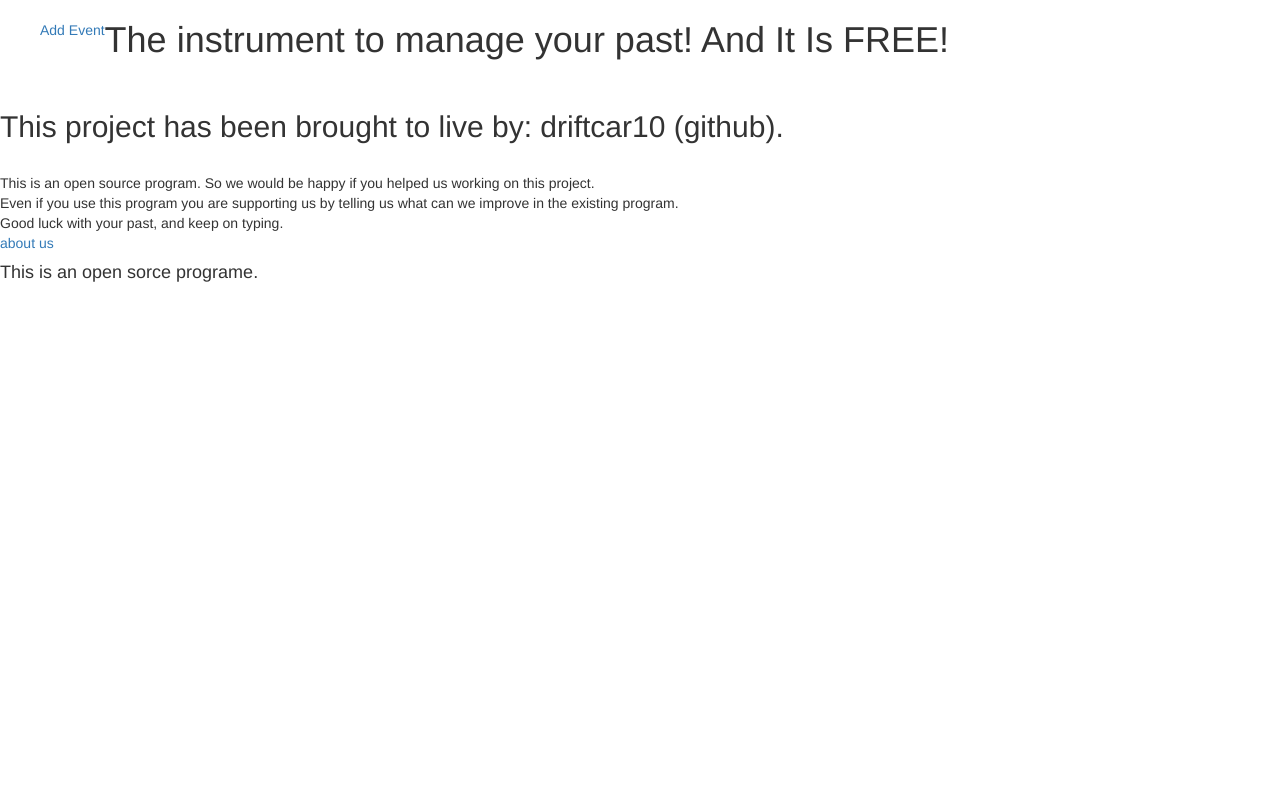
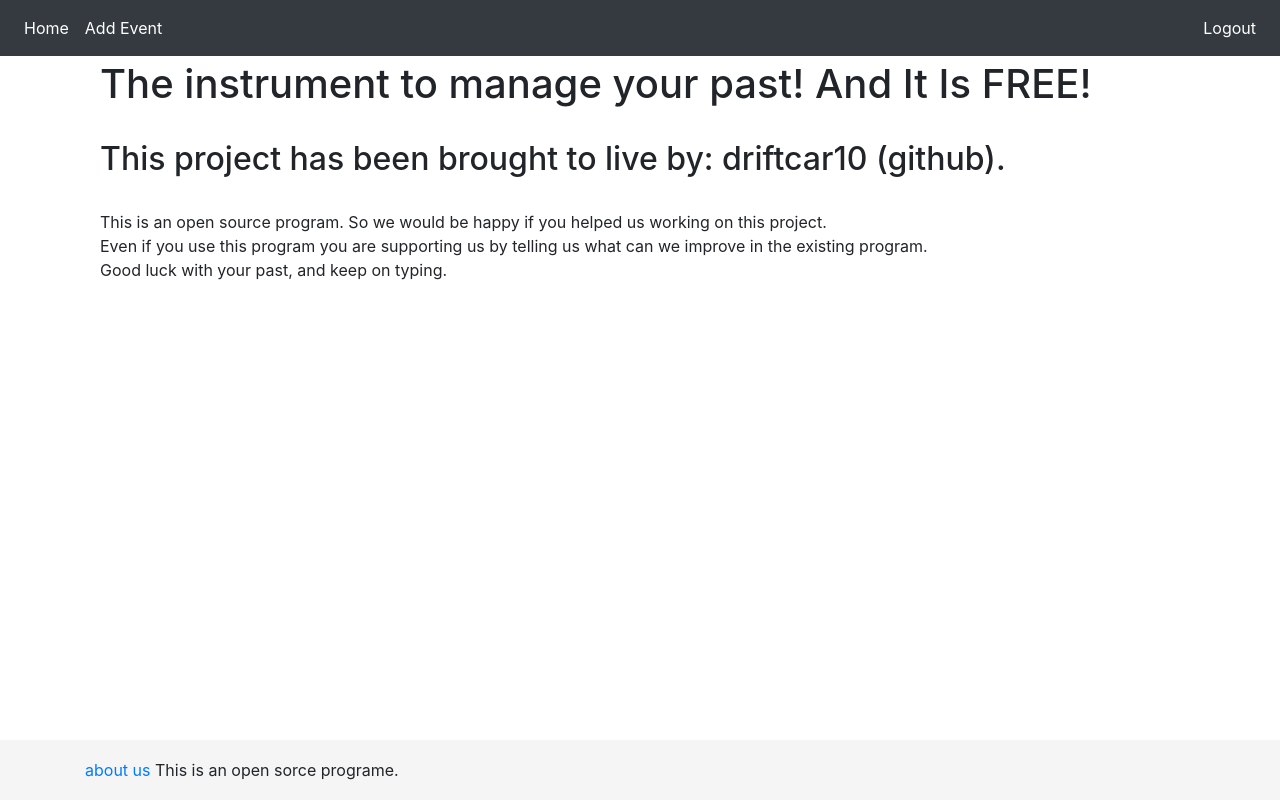
Before and after one commit to driftcar10/timeline, a Flask app: page /about_us in a window 1280 px wide. Run offline with Flask 2, Linux system fonts and the light colour scheme; the visitor is signed in with stand-in values (Sample User, id 1); some libraries are stand-ins or nearby versions.

Commit message:
swiched to bootstrap4, improved navbar

```diff
--- a/python/scripts/static/styles.css
+++ b/python/scripts/static/styles.css
@@ -1,14 +1,38 @@
-main
-{
-    /* Scroll horizontally */
-    overflow-x: auto;
 
-    /* Center contents */
-    text-align: center;
-}
+/* Sticky footer styles
+-------------------------------------------------- */
+html {
+    position: relative;
+    min-height: 100%;
+  }
+  body {
+    /* Margin bottom by footer height */
+    margin-bottom: 60px;
+  }
+  .footer {
+    position: absolute;
+    bottom: 0;
+    width: 100%;
+    /* Set the fixed height of the footer here */
+    height: 60px;
+    line-height: 60px; /* Vertically center the text there */
+    background-color: #f5f5f5;
+  }
 
-img
-{
-    /* images on small screens */
-    max-width: 100%;
-}
+
+  /* Custom page CSS
+  -------------------------------------------------- */
+  /* Not required for template or sticky footer method. */
+
+  body > .container {
+    padding: 60px 15px 0;
+  }
+
+  .footer > .container {
+    padding-right: 15px;
+    padding-left: 15px;
+  }
+
+  code {
+    font-size: 80%;
+  }
--- a/python/scripts/templates/template.html
+++ b/python/scripts/templates/template.html
@@ -1,37 +1,84 @@
-{% extends "bootstrap/base.html" %}
+<!doctype html>
+<html lang="en">
 
-{%block head%}
-    {{super()}}
-    <meta name="viewport" content="width=device-width, initial-scale=1">
+<head>
+    <meta charset="utf-8">
+    <meta name="viewport" content="width=device-width, initial-scale=1, shrink-to-fit=no">
+
+    <!-- Bootstrap CSS -->
+    <link rel="stylesheet" href="https://cdn.jsdelivr.net/npm/bootstrap@4.2.1/dist/css/bootstrap.min.css"
+        integrity="sha384-GJzZqFGwb1QTTN6wy59ffF1BuGJpLSa9DkKMp0DgiMDm4iYMj70gZWKYbI706tWS" crossorigin="anonymous">
+    <meta name="viewport" content="width=device-width, initial-scale=1, shrink-to-fit=no">
     <link href="/static/floppy-disk.ico" rel="icon">
+    <link href="/static/styles.css" rel="stylesheet">
     <title>Timeline: {% block title %}{% endblock %}</title>
-{%endblock%}
+</head>
 
-{% block navbar %}
-    <div>
+<body>
+    <header>
+        <nav class="navbar navbar-expand-md navbar-dark fixed-top bg-dark">
+            <button class="navbar-toggler" type="button" data-toggle="collapse" data-target="#navbarSupportedContent"
+                aria-controls="navbarSupportedContent" aria-expanded="false" aria-label="Toggle navigation">
+                <span class="navbar-toggler-icon"></span>
+            </button>
+
+            <div class="collapse navbar-collapse" id="navbarSupportedContent">
+
                 {% if session.user_id %}
-        <ul class="navbar-nav mr-auto mt-2">
+                <ul class="navbar-nav mr-auto">
+                    <li class="nav-item active">
+                        <a class="nav-link" href="/">Home</a>
+                    </li>
+                    <li class="nav-item active">
                         <a class="nav-link" href="/add">Add Event</a>
+                    </li>
                 </ul>
+                <ul class="navbar-nav">
+                    <li class="nav-item active">
+                        <a class="nav-link" href="/login">Logout</a>
+                    </li>
+                </ul>
+
                 {% else %}
-        <ul class="navbar-nav ml-auto mt-2">
+                <ul class="navbar-nav">
+                    <li class="nav-item active">
                         <a class="nav-link" href="/register">Register</a>
+                    </li>
+                    <li class="nav-item active">
                         <a class="nav-link" href="/login">Log In</a>
+                    </li>
                 </ul>
                 {% endif %}
 
             </div>
-{%endblock%}
 
-{%block content%}
-    {{super()}}
-    <main>
+
+        </nav>
+    </header>
+
+
+    <div class="container">
+        <main role="main" class="container">
             {% block main %}{% endblock %}
         </main>
-    {%block footer%}
-        <footer>
-            <a href="/about_us">about us</a>
-            <h4>This is an open sorce programe.</h4>
+    </div>
+
+    <footer class="footer">
+        <div class="container">
+            <a href="/about_us">about us</a> This is an open sorce programe.
+        </div>
     </footer>
-    {%endblock%}
-{%endblock%}
+
+    <script src="https://code.jquery.com/jquery-3.3.1.slim.min.js"
+        integrity="sha384-q8i/X+965DzO0rT7abK41JStQIAqVgRVzpbzo5smXKp4YfRvH+8abtTE1Pi6jizo"
+        crossorigin="anonymous"></script>
+    <script src="https://cdn.jsdelivr.net/npm/popper.js@1.14.6/dist/umd/popper.min.js"
+        integrity="sha384-wHAiFfRlMFy6i5SRaxvfOCifBUQy1xHdJ/yoi7FRNXMRBu5WHdZYu1hA6ZOblgut"
+        crossorigin="anonymous"></script>
+    <script src="https://cdn.jsdelivr.net/npm/bootstrap@4.2.1/dist/js/bootstrap.min.js"
+        integrity="sha384-B0UglyR+jN6CkvvICOB2joaf5I4l3gm9GU6Hc1og6Ls7i6U/mkkaduKaBhlAXv9k"
+        crossorigin="anonymous"></script>
+
+</body>
+
+</html>
```
Lines whose indentation alone changed are shown as unchanged.
